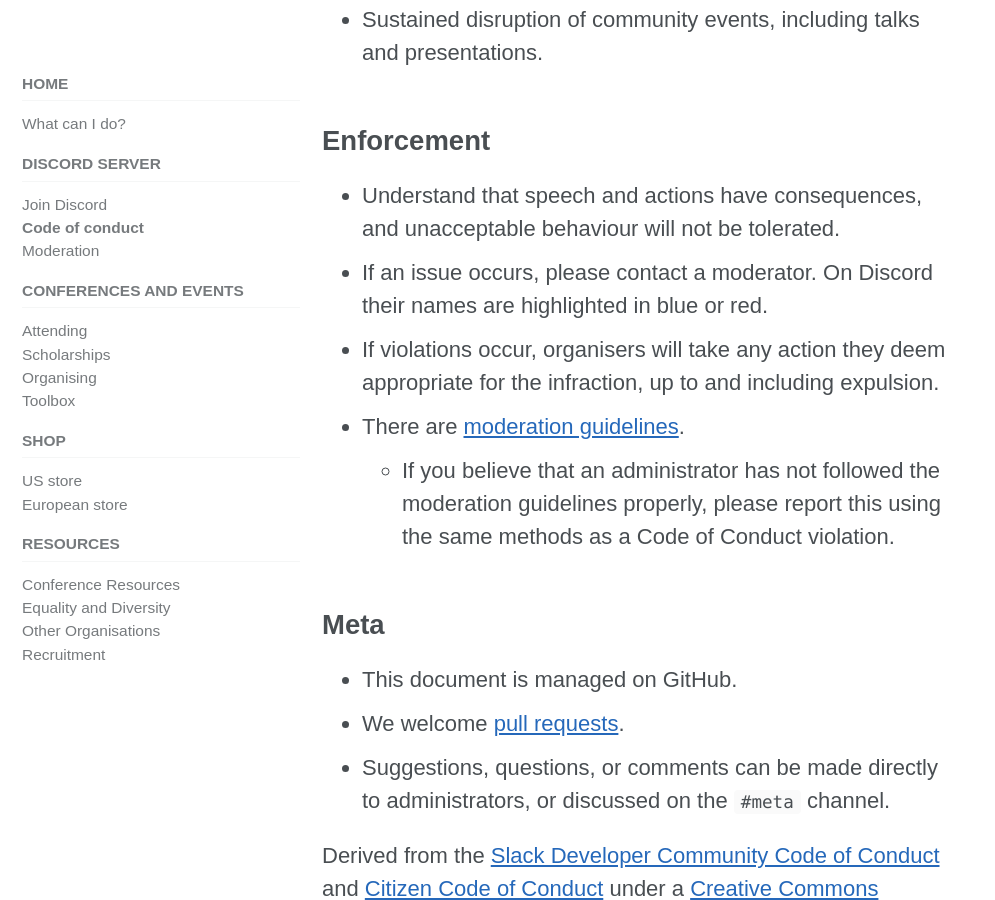
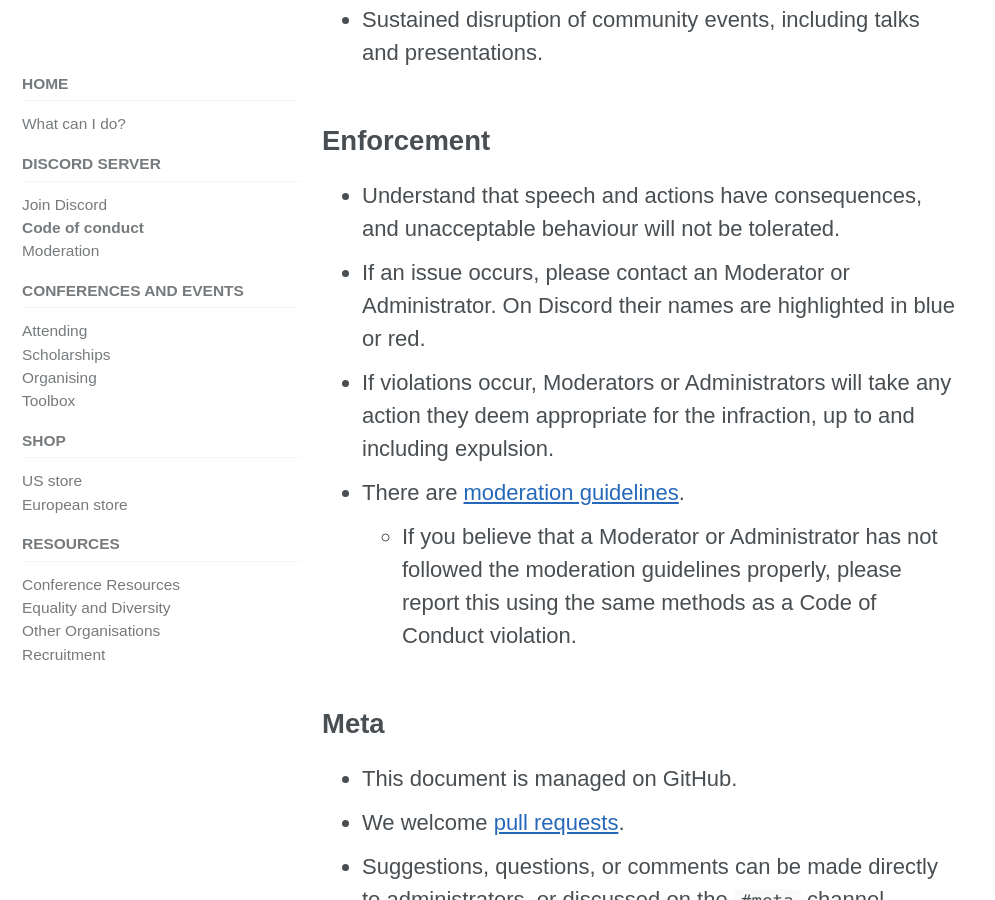
Before and after one commit to include-cpp/include-cpp.github.io, a Jekyll site: the page built from code-of-conduct.md, in a window 1280 px wide and 900 px high, scrolled down 1843 px. Shown: the whole window, without its empty margins (0-995 px from the left). Built offline with Jekyll 4.4.1, drawn with Linux system fonts in a browser that asks for light colours; cached includes are drawn as plain includes; nearby versions of some CDN libraries; some of the changed text lies outside the part shown.

Commit message:
Use role names consistently and link to Discord page in CoC
Co-Authored-By: Kate Gregory <kategregory@users.noreply.github.com>

```diff
--- a/code-of-conduct.md
+++ b/code-of-conduct.md
@@ -20,7 +20,7 @@ Expected Behaviour
 Unacceptable Behaviour
 ---------------------
 
-The following behaviours are unacceptable in all `#include <C++>` Discord channels, and in any physical or online events officially organised by its administrative team:
+The following behaviours are unacceptable in all `#include <C++>` [Discord channels](/discord/), and in any physical or online events officially organised by its administrative team:
 
 - Violence, threats of violence or violent language directed against another person.
 - Sexist, racist, homophobic, transphobic, ableist or otherwise discriminatory jokes and language.
@@ -38,10 +38,10 @@ Enforcement
 -----------
 
 - Understand that speech and actions have consequences, and unacceptable behaviour will not be tolerated.
-- If an issue occurs, please contact a moderator. On Discord their names are highlighted in blue or red.
-- If violations occur, organisers will take any action they deem appropriate for the infraction, up to and including expulsion.
+- If an issue occurs, please contact an Moderator or Administrator. On Discord their names are highlighted in blue or red.
+- If violations occur, Moderators or Administrators will take any action they deem appropriate for the infraction, up to and including expulsion.
 - There are [moderation guidelines]({{site.baseurl}}/moderation).
-  - If you believe that an administrator has not followed the moderation guidelines properly, please report this using the same methods as a Code of Conduct violation.
+  - If you believe that a Moderator or Administrator has not followed the moderation guidelines properly, please report this using the same methods as a Code of Conduct violation.
 
 Meta
 ----
```
